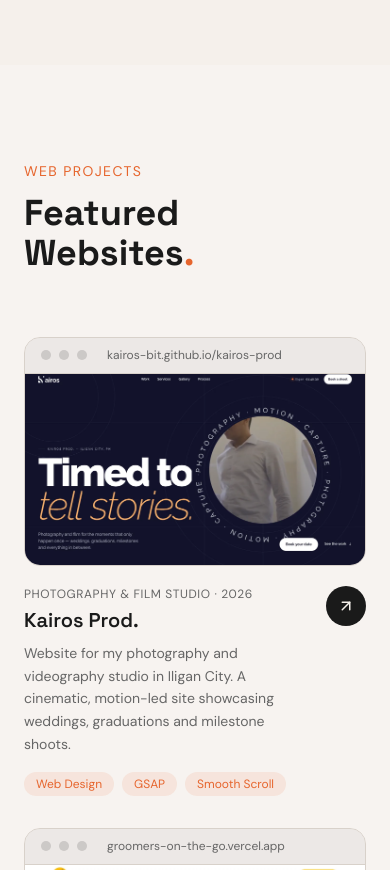
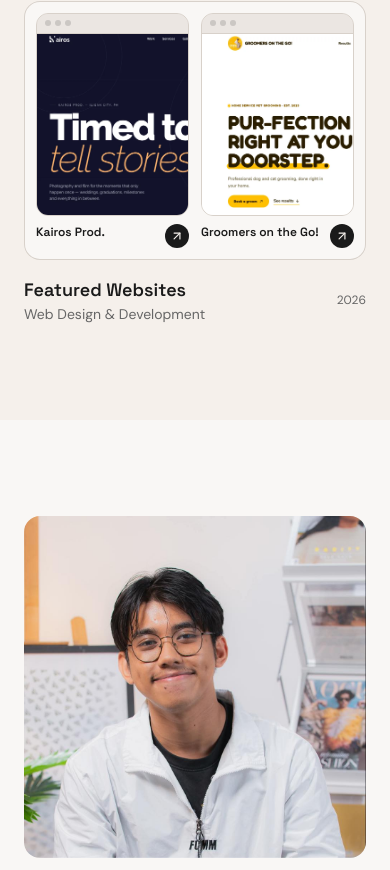
Before and after one commit to kairos-bit/jerrold-creative-portfolio, a React (Vite) app: page / in a window 390 px wide. Shown: the part 2254-3124 px from the top of the page. Built offline with nearby package versions, Linux system fonts and the light colour scheme; the HTML template or start-up script is replaced by a standard one.

Commit message:
Move Featured Websites into the Selected Works grid beside Layout & Branding
Co-Authored-By: Claude Opus 5.5 <noreply@anthropic.com>

```diff
--- a/src/components/FeaturedWork.tsx
+++ b/src/components/FeaturedWork.tsx
@@ -1,5 +1,6 @@
 import { motion } from "framer-motion";
 import ProjectCard from "./ProjectCard";
+import WebsitesSection from "./WebsitesSection";
 import { projects } from "@/data/projects";
 
 const FeaturedWork = () => {
@@ -29,6 +30,7 @@ const FeaturedWork = () => {
           {projects.map((project, i) => (
             <ProjectCard key={project.id} project={project} index={i} />
           ))}
+          <WebsitesSection index={projects.length} />
         </div>
       </div>
     </section>
--- a/src/components/WebsitesSection.tsx
+++ b/src/components/WebsitesSection.tsx
@@ -5,111 +5,82 @@ const websites = [
   {
     title: "Kairos Prod.",
     category: "Photography & Film Studio",
-    year: "2026",
-    description:
-      "Website for my photography and videography studio in Iligan City. A cinematic, motion-led site showcasing weddings, graduations and milestone shoots.",
-    tags: ["Web Design", "GSAP", "Smooth Scroll"],
     image: "/images/websites/kairos.webp",
     url: "https://kairos-bit.github.io/kairos-prod/",
   },
   {
     title: "Groomers on the Go!",
     category: "Home Service Pet Grooming",
-    year: "2026",
-    description:
-      "Playful, on-brand site for a home service dog and cat grooming business, featuring an interactive before-and-after slider of real client results.",
-    tags: ["Web Design", "Branding", "Interactive"],
     image: "/images/websites/groomers.webp",
     url: "https://groomers-on-the-go.vercel.app",
   },
 ];
 
-const WebsitesSection = () => {
+interface WebsitesSectionProps {
+  index: number;
+}
+
+// Sits in the Selected Works grid as one tile holding both live websites.
+const WebsitesSection = ({ index }: WebsitesSectionProps) => {
   return (
-    <section id="websites" className="py-24 md:py-32 bg-card/50">
-      <div className="container mx-auto px-6">
-        <motion.div
-          initial={{ opacity: 0, y: 20 }}
-          whileInView={{ opacity: 1, y: 0 }}
-          viewport={{ once: true }}
-          transition={{ duration: 0.6 }}
-          className="flex items-end justify-between mb-16"
-        >
-          <div>
-            <p className="font-body text-sm tracking-widest uppercase text-primary mb-3">Web Projects</p>
-            <h2 className="font-display text-4xl md:text-5xl font-bold text-foreground">
-              Featured
-              <br />
-              Websites<span className="text-primary">.</span>
-            </h2>
-          </div>
-          <p className="hidden md:block font-body text-sm text-muted-foreground max-w-xs text-right">
-            Live websites I designed and built for real brands. Click through to explore them.
-          </p>
-        </motion.div>
-
-        <div className="grid md:grid-cols-2 gap-8">
-          {websites.map((site, i) => (
-            <motion.a
+    <motion.div
+      id="websites"
+      initial={{ opacity: 0, y: 30 }}
+      whileInView={{ opacity: 1, y: 0 }}
+      viewport={{ once: true, margin: "-50px" }}
+      transition={{ duration: 0.6, delay: index * 0.15, ease: [0.22, 1, 0.36, 1] }}
+      className="scroll-mt-24"
+    >
+      <div className="relative overflow-hidden rounded-2xl bg-card ring-1 ring-inset ring-border">
+        <div className="md:aspect-[4/3] grid grid-cols-2 gap-3 sm:gap-5 p-3 sm:p-6 content-center">
+          {websites.map((site) => (
+            <a
               key={site.title}
               href={site.url}
               target="_blank"
               rel="noopener noreferrer"
-              initial={{ opacity: 0, y: 30 }}
-              whileInView={{ opacity: 1, y: 0 }}
-              viewport={{ once: true, margin: "-50px" }}
-              transition={{ duration: 0.6, delay: i * 0.15, ease: [0.22, 1, 0.36, 1] }}
               className="group block"
             >
               {/* Browser frame */}
-              <div className="overflow-hidden rounded-2xl bg-card border border-border hover-lift group-hover:border-primary/30">
-                <div className="flex items-center gap-2 px-4 h-9 border-b border-border bg-secondary/60">
-                  <span className="w-2.5 h-2.5 rounded-full bg-foreground/15" />
-                  <span className="w-2.5 h-2.5 rounded-full bg-foreground/15" />
-                  <span className="w-2.5 h-2.5 rounded-full bg-foreground/15" />
-                  <span className="ml-3 flex-1 truncate font-body text-xs text-muted-foreground">
-                    {site.url.replace(/^https?:\/\//, "").replace(/\/$/, "")}
-                  </span>
+              <div className="overflow-hidden rounded-lg sm:rounded-xl border border-border bg-background hover-lift group-hover:border-primary/40">
+                <div className="flex items-center gap-1 sm:gap-1.5 px-2 sm:px-3 h-5 sm:h-7 border-b border-border bg-secondary/60">
+                  <span className="w-1.5 h-1.5 sm:w-2 sm:h-2 rounded-full bg-foreground/15" />
+                  <span className="w-1.5 h-1.5 sm:w-2 sm:h-2 rounded-full bg-foreground/15" />
+                  <span className="w-1.5 h-1.5 sm:w-2 sm:h-2 rounded-full bg-foreground/15" />
                 </div>
-                <div className="aspect-video overflow-hidden">
+                <div className="aspect-[5/6] overflow-hidden">
                   <img
                     src={site.image}
                     alt={`${site.title} website homepage`}
                     loading="lazy"
-                    className="w-full h-full object-cover object-top transition-transform duration-700 group-hover:scale-105"
+                    className="w-full h-full object-cover object-left-top transition-transform duration-700 group-hover:scale-105"
                   />
                 </div>
               </div>
-
-              <div className="mt-5 flex items-start justify-between gap-4">
-                <div>
-                  <p className="font-body text-xs text-muted-foreground uppercase tracking-wider">
-                    {site.category} · {site.year}
-                  </p>
-                  <h3 className="font-display text-xl font-semibold text-foreground mt-1">{site.title}</h3>
-                  <p className="font-body text-sm text-muted-foreground leading-relaxed mt-2 max-w-md">
-                    {site.description}
-                  </p>
-                  <div className="flex flex-wrap gap-2 mt-4">
-                    {site.tags.map((tag) => (
-                      <span
-                        key={tag}
-                        className="px-3 py-1 rounded-full bg-primary/10 font-body text-xs text-primary"
-                      >
-                        {tag}
-                      </span>
-                    ))}
-                  </div>
+              <div className="mt-2 sm:mt-3 flex items-start justify-between gap-2">
+                <div className="min-w-0">
+                  <h4 className="font-display text-xs sm:text-base font-semibold text-foreground truncate">
+                    {site.title}
+                  </h4>
+                  <p className="hidden sm:block font-body text-xs text-muted-foreground truncate">{site.category}</p>
                 </div>
-                <div className="shrink-0 w-10 h-10 rounded-full bg-foreground flex items-center justify-center group-hover:bg-primary transition-colors duration-300">
-                  <ArrowUpRight size={18} className="text-background" />
+                <div className="shrink-0 w-6 h-6 sm:w-8 sm:h-8 rounded-full bg-foreground flex items-center justify-center group-hover:bg-primary transition-colors duration-300">
+                  <ArrowUpRight size={14} className="text-background" />
                 </div>
               </div>
-            </motion.a>
+            </a>
           ))}
         </div>
       </div>
-    </section>
+      {/* Below-image info, matching ProjectCard */}
+      <div className="mt-4 flex items-center justify-between">
+        <div>
+          <h3 className="font-display text-lg font-semibold text-foreground">Featured Websites</h3>
+          <p className="font-body text-sm text-muted-foreground">Web Design & Development</p>
+        </div>
+        <span className="font-body text-xs text-muted-foreground">2026</span>
+      </div>
+    </motion.div>
   );
 };
 
--- a/src/pages/Index.tsx
+++ b/src/pages/Index.tsx
@@ -1,7 +1,6 @@
 import Navbar from "@/components/Navbar";
 import HeroSection from "@/components/HeroSection";
 import FeaturedWork from "@/components/FeaturedWork";
-import WebsitesSection from "@/components/WebsitesSection";
 import AboutSection from "@/components/AboutSection";
 import SkillsSection from "@/components/SkillsSection";
 import ContactSection from "@/components/ContactSection";
@@ -13,7 +12,6 @@ const Index = () => {
       <Navbar />
       <HeroSection />
       <FeaturedWork />
-      <WebsitesSection />
       <AboutSection />
       <SkillsSection />
       <ContactSection />
```
